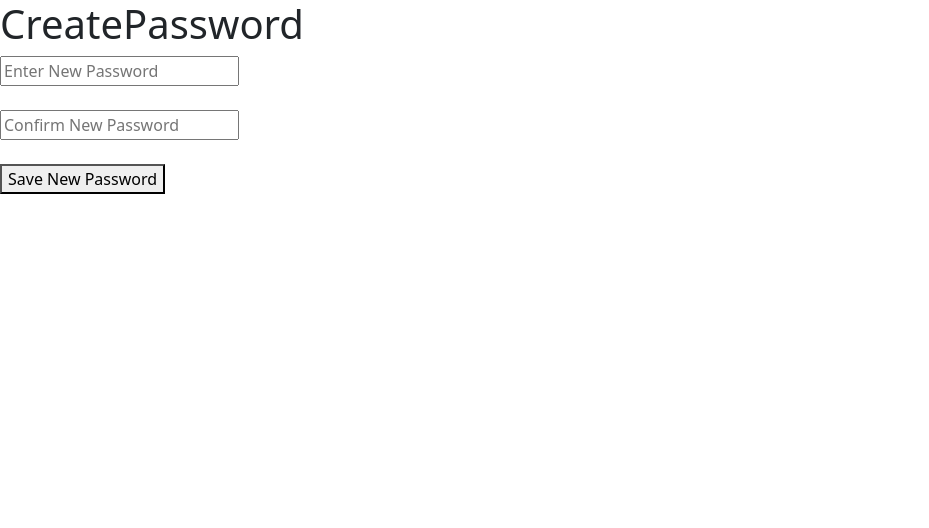
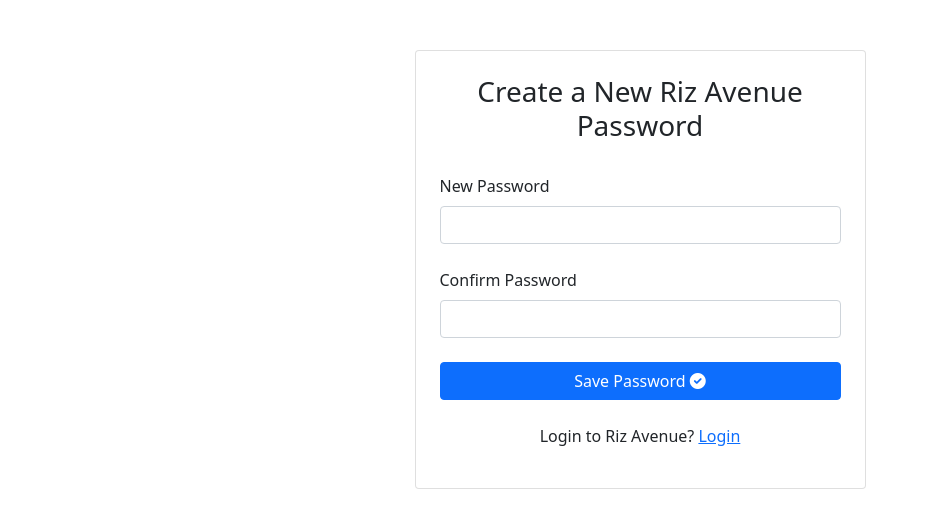
Before and after one commit to arkoaikins/Riz_Avenue, a React (Vite) app in the folder frontend/: page /create-new-password in a window 1280 px wide. Shown: the top 528 px of the page, without its empty margins (0-929 px from the left). Built offline with nearby package versions, Linux system fonts and the light colour scheme; what simple-zustand-devtools would draw is missing.

Commit message:
[feat]:Update create password component with customized Bootstrap template

```diff
--- a/frontend/src/views/auth/CreatePassword.jsx
+++ b/frontend/src/views/auth/CreatePassword.jsx
@@ -1,11 +1,13 @@
 import {useState} from 'react'
-import { useSearchParams, useNavigate } from 'react-router-dom'
+import { useSearchParams, useNavigate, Link } from 'react-router-dom'
 import creatAPIInstance from '../../utils/axios'
 
 
 function CreatePassword() {
     const [password, setPassword] = useState("")
     const [confirmPassword, setConfirmPassword] = useState("")
+    const [isLoading, setIsLoading] = useState(false);
+
     const navigate = useNavigate()
 
     const [searchParam] = useSearchParams()
@@ -13,11 +15,14 @@
     const uidb64 = searchParam.get("uidb64")
 
     const handlePasswordSubmit = async (e) => {
+        setIsLoading(true);
         e.preventDefault()
 
         if(password !== confirmPassword){
             alert("Password Do Not Match")
+            setIsLoading(false);
         } else {
+            setIsLoading(true);
             const formdata = new FormData()
             formdata.append('password', password)
             formdata.append('otp', otp)
@@ -28,44 +33,96 @@
                     console.log(res.data);
                     alert("Password Change Successfully")
                     navigate("/login")
+                    setIsLoading(false);
 
                 })
             } catch (error) {
                 console.error(error);
                 alert("An error occured while trying to change the password")
+                setIsLoading(false);
             }
 
         }
     }
 
     return (
-        <div>
-            <h1>CreatePassword</h1>
+      <>
+        <main className="" style={{ marginBottom: 100, marginTop: 50 }}>
+          <div className="container">
+            {/* Section: Login form */}
+            <section className="">
+              <div className="row d-flex justify-content-center">
+                <div className="col-xl-5 col-md-8">
+                  <div className="card rounded-5">
+                    <div className="card-body p-4">
+                      <h3 className="text-center">
+                        Create a New Riz Avenue Password
+                      </h3>
+                      <br />
                       <form onSubmit={handlePasswordSubmit}>
+                        {/* Email input */}
+                        <div className="form-outline mb-4">
+                          <label className="form-label" htmlFor="loginName">
+                            New Password
+                          </label>
                           <input
                             type="password"
-                    name=""
-                    id=""
-                    placeholder='Enter New Password'
+                            id="loginName"
+                            required
+                            name="password"
+                            value={password}
+                            className="form-control"
                             onChange={(e) => setPassword(e.target.value)}
                           />
-                <br />
-                <br />
-
+                        </div>
+                        <div className="form-outline mb-4">
+                          <label className="form-label" htmlFor="loginName">
+                            Confirm Password
+                          </label>
                           <input
                             type="password"
-                    name=""
-                    id=""
-                    placeholder='Confirm New Password'
+                            required
+                            name="password"
+                            value={confirmPassword}
+                            className="form-control"
                             onChange={(e) => setConfirmPassword(e.target.value)}
                           />
-                <br />
-                <br />
+                        </div>
 
-                <button type="submit">Save New Password</button>
+                        {isLoading === true ? (
+                          <button
+                            disabled
+                            className="btn btn-primary w-100"
+                            type="button"
+                          >
+                            <span className="mr-2">Changing Password </span>
+                            <i className="fas fa-spinner fa-spin" />
+                          </button>
+                        ) : (
+                          <button
+                            className="btn btn-primary w-100"
+                            type="submit"
+                          >
+                            <span className="mr-2">Save Password </span>
+                            <i className="fas fa-check-circle" />
+                          </button>
+                        )}
+
+                        <div className="text-center">
+                          <p className="mt-4">
+                            Login to Riz Avenue? <Link to="/login">Login</Link>
+                          </p>
+                        </div>
                       </form>
                     </div>
-    )
+                  </div>
+                </div>
+              </div>
+            </section>
+          </div>
+        </main>
+      </>
+    );
 }
 
 export default CreatePassword
```
Lines whose indentation alone changed are shown as unchanged.
